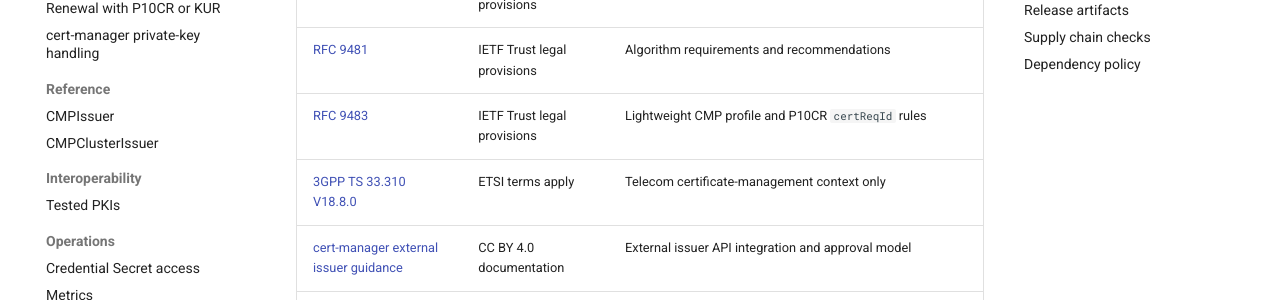
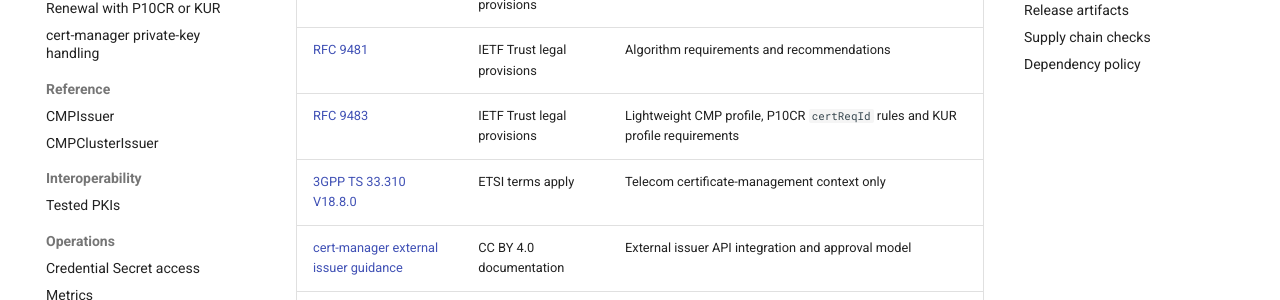
Before and after one commit to misiektoja/cmp-issuer, an MkDocs documentation site: the page built from docs/provenance.md, in a window 1280 px wide and 900 px high, scrolled down 386 px. Shown: the part 152-452 px from the top of the window. Built offline with MkDocs 1.6.1 and Material for MkDocs 9.7.7, drawn with Linux system fonts in a browser that asks for light colours; comment, search, counter and statistics services are not loaded.

Commit message:
docs(provenance): include KUR profile requirements
Signed-off-by: misiektoja <misiektoja-github@rm-rf.ninja>

```diff
--- a/docs/provenance.md
+++ b/docs/provenance.md
@@ -10,7 +10,7 @@ cmp-issuer is built from public standards and public project APIs, starting from
 | [RFC 9810](https://www.rfc-editor.org/rfc/rfc9810.html) | IETF Trust legal provisions | CMP message syntax, state transitions, protection and confirmation |
 | [RFC 9811](https://www.rfc-editor.org/rfc/rfc9811.html) | IETF Trust legal provisions | CMP over HTTP transport behavior |
 | [RFC 9481](https://www.rfc-editor.org/rfc/rfc9481.html) | IETF Trust legal provisions | Algorithm requirements and recommendations |
-| [RFC 9483](https://www.rfc-editor.org/rfc/rfc9483.html) | IETF Trust legal provisions | Lightweight CMP profile and P10CR `certReqId` rules |
+| [RFC 9483](https://www.rfc-editor.org/rfc/rfc9483.html) | IETF Trust legal provisions | Lightweight CMP profile, P10CR `certReqId` rules and KUR profile requirements |
 | [3GPP TS 33.310 V18.8.0](https://www.etsi.org/deliver/etsi_ts/133300_133399/133310/18.08.00_60/ts_133310v180800p.pdf) | ETSI terms apply | Telecom certificate-management context only |
 | [cert-manager external issuer guidance](https://cert-manager.io/docs/contributing/external-issuers/) | CC BY 4.0 documentation | External issuer API integration and approval model |
 | [issuer-lib](https://github.com/cert-manager/issuer-lib) | Apache-2.0 | Controller reconciliation contracts and signer integration |
```
